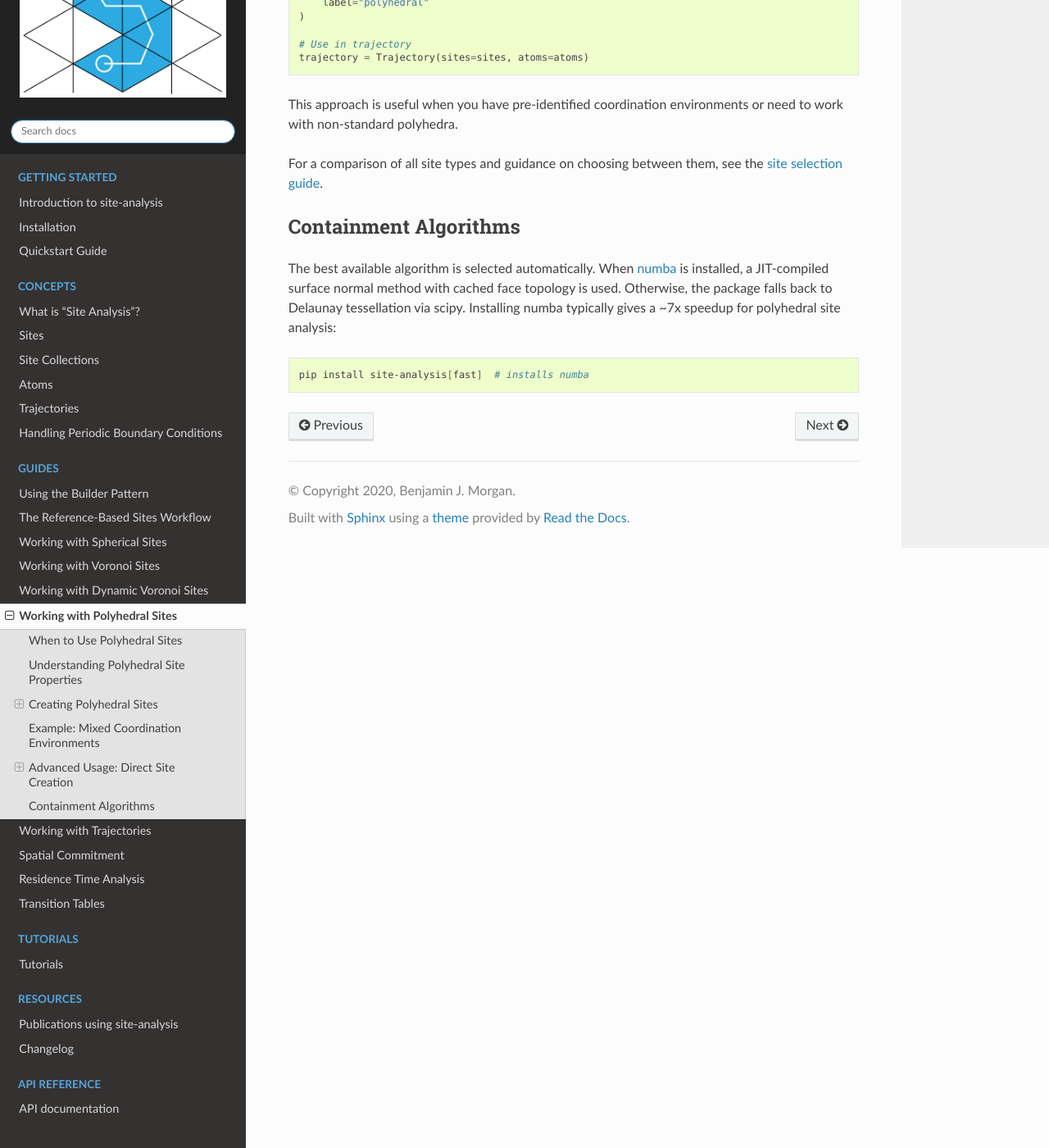
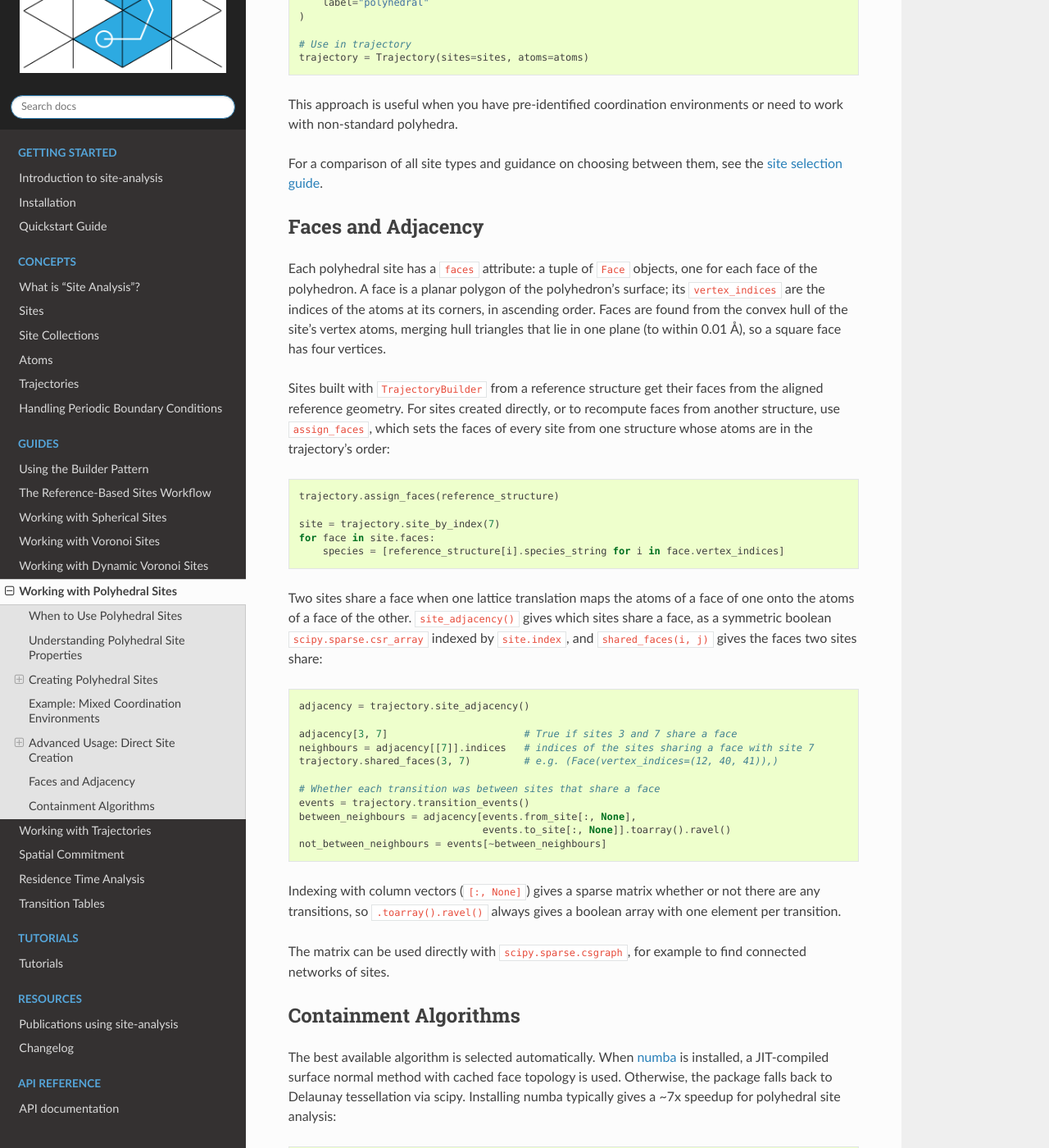
Before and after one commit to bjmorgan/site-analysis, a Sphinx documentation site: the page built from docs/source/guides/polyhedral_sites.md, in a window 1280 px wide and 1400 px high, scrolled down 3435 px. Shown: the whole window at 82% size. Built offline with Sphinx 7.4.7 and the Read the Docs theme 3.1.0, drawn with Linux system fonts in a browser that asks for light colours.

Commit message:
Document polyhedral faces and face-sharing adjacency

````diff
--- a/docs/source/guides/polyhedral_sites.md
+++ b/docs/source/guides/polyhedral_sites.md
@@ -170,6 +170,40 @@ This approach is useful when you have pre-identified coordination environments o
 
 For a comparison of all site types and guidance on choosing between them, see the [site selection guide](../concepts/sites.md#selecting-the-right-site-type).
 
+## Faces and Adjacency
+
+Each polyhedral site has a `faces` attribute: a tuple of `Face` objects, one for each face of the polyhedron. A face is a planar polygon of the polyhedron's surface; its `vertex_indices` are the indices of the atoms at its corners, in ascending order. Faces are found from the convex hull of the site's vertex atoms, merging hull triangles that lie in one plane (to within 0.01 Å), so a square face has four vertices.
+
+Sites built with `TrajectoryBuilder` from a reference structure get their faces from the aligned reference geometry. For sites created directly, or to recompute faces from another structure, use `assign_faces`, which sets the faces of every site from one structure whose atoms are in the trajectory's order:
+
+```python
+trajectory.assign_faces(reference_structure)
+
+site = trajectory.site_by_index(7)
+for face in site.faces:
+    species = [reference_structure[i].species_string for i in face.vertex_indices]
+```
+
+Two sites share a face when one lattice translation maps the atoms of a face of one onto the atoms of a face of the other. `site_adjacency()` gives which sites share a face, as a symmetric boolean `scipy.sparse.csr_array` indexed by `site.index`, and `shared_faces(i, j)` gives the faces two sites share:
+
+```python
+adjacency = trajectory.site_adjacency()
+
+adjacency[3, 7]                       # True if sites 3 and 7 share a face
+neighbours = adjacency[[7]].indices   # indices of the sites sharing a face with site 7
+trajectory.shared_faces(3, 7)         # e.g. (Face(vertex_indices=(12, 40, 41)),)
+
+# Whether each transition was between sites that share a face
+events = trajectory.transition_events()
+between_neighbours = adjacency[events.from_site[:, None],
+                               events.to_site[:, None]].toarray().ravel()
+not_between_neighbours = events[~between_neighbours]
+```
+
+Indexing with column vectors (`[:, None]`) gives a sparse matrix whether or not there are any transitions, so `.toarray().ravel()` always gives a boolean array with one element per transition.
+
+The matrix can be used directly with `scipy.sparse.csgraph`, for example to find connected networks of sites.
+
 ## Containment Algorithms
 
 The best available algorithm is selected automatically. When [numba](https://numba.pydata.org/) is installed, a JIT-compiled surface normal method with cached face topology is used. Otherwise, the package falls back to Delaunay tessellation via scipy. Installing numba typically gives a ~7x speedup for polyhedral site analysis:
````
Also changed, not shown: CHANGELOG.md (+1 -0 lines).
